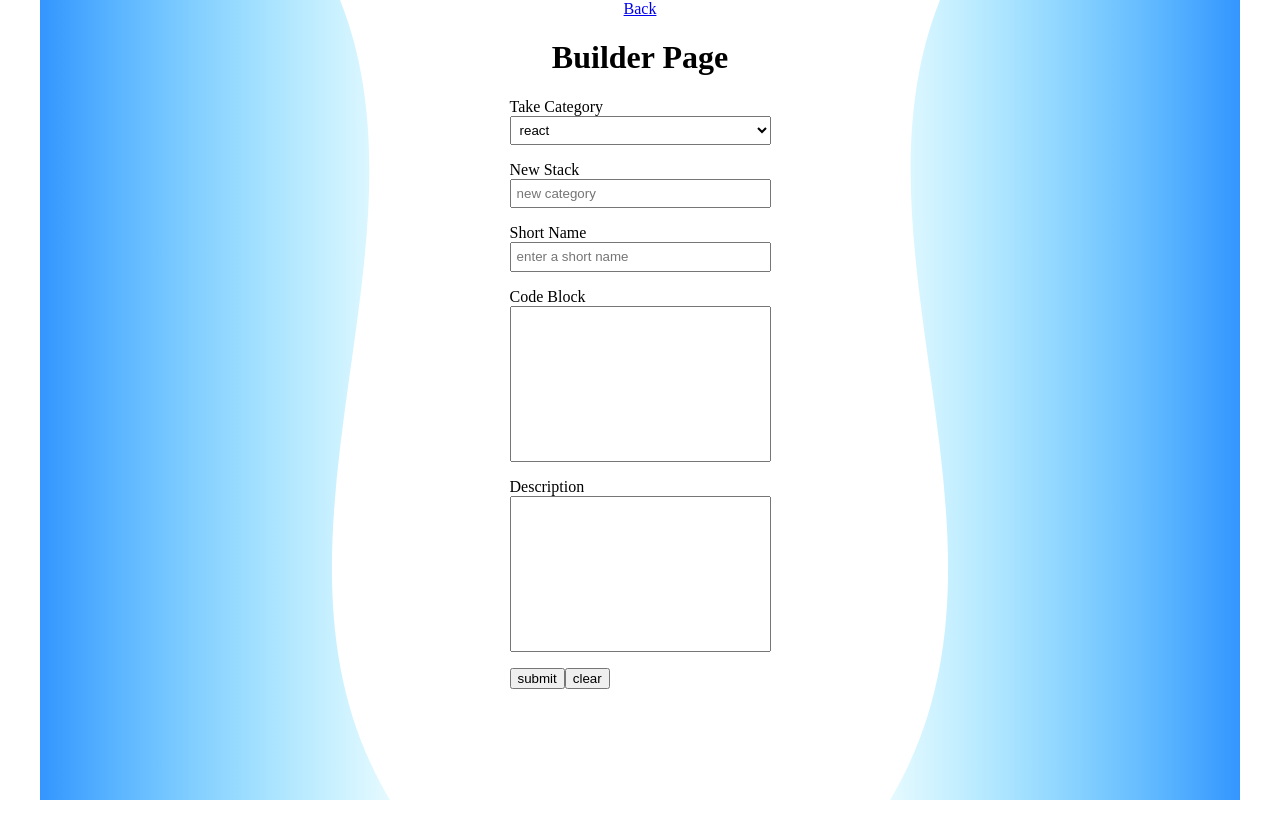
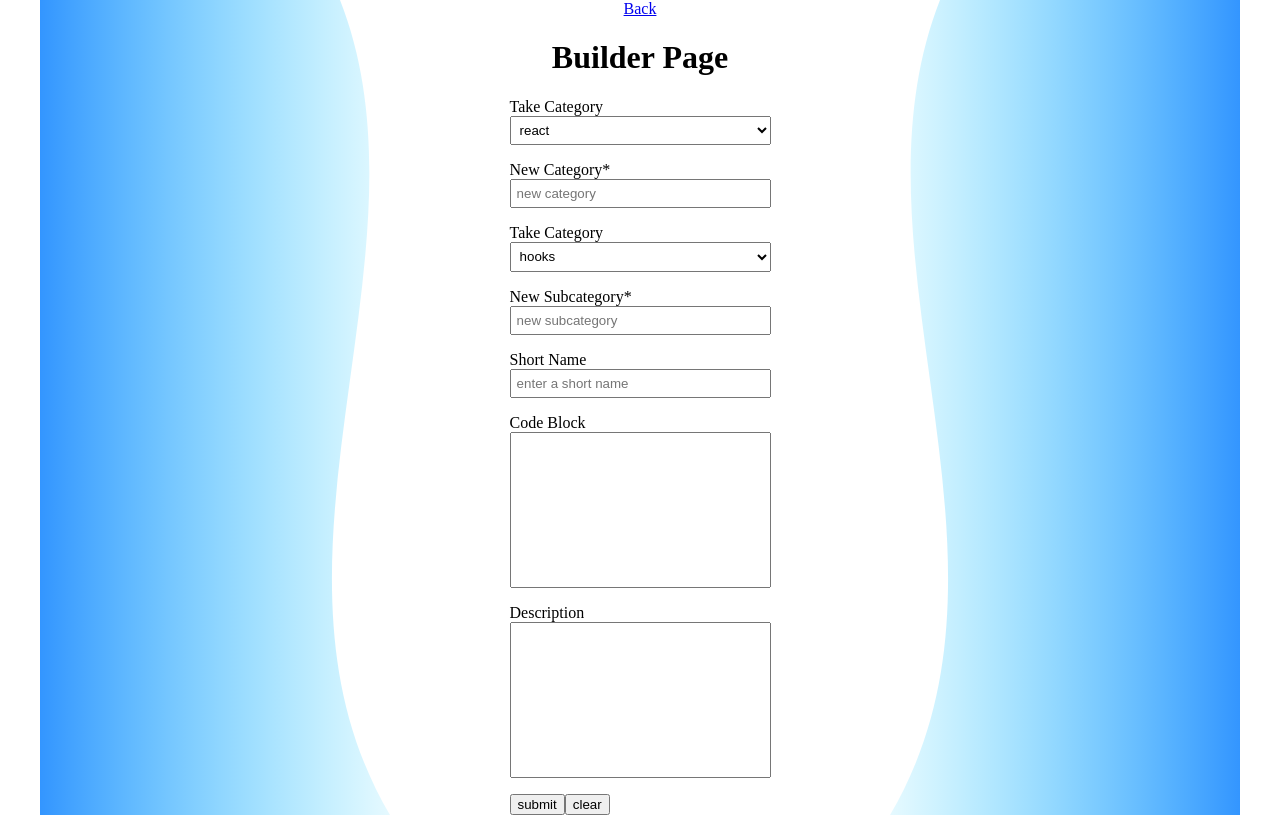
Before and after one commit to Doktorlich/cheat-sheet-hub, a Next.js app: page /builder in a window 1280 px wide. Built offline with nearby package versions, Linux system fonts and the light colour scheme.

Commit message:
feat: add new input and select field

```diff
--- a/app/builder/page.tsx
+++ b/app/builder/page.tsx
@@ -1,7 +1,6 @@
 import classes from "./page.module.css";
 import Link from "next/link";
 import { ELEMENTS_LIST } from "@/app/lib/mockData";
-
 
 export default function BuilderPage() {
     return (
@@ -23,12 +22,41 @@ export default function BuilderPage() {
                         <option value={"other"}>other...</option>
                     </select>
                 </label>
-                {/*При выборе в select "Other", должно показываться поле input куда нужно ввести новое имя категории*/}
                 <label htmlFor="new-category">
-                    new stack
+                    new category*
                     <input type="text" name={"new-category"} id={"new-category"} placeholder={"new category"} />
                 </label>
-
+                {/*При выборе в select "Other", должно показываться поле input куда нужно ввести новое имя категории*/}
+                <label htmlFor="subcategory">
+                    take category
+                    {/*Нужно учесть, что при выборе Other категории нужно валидировать, что бы не создавалась категория Other*/}
+                    <select name="subcategory" id="subcategory">
+                        {/* 1. Берем весь список технологий */}
+                        {ELEMENTS_LIST
+                            // 2. Достаем из каждой технологии её подкатегории (если они есть)
+                            .flatMap(sheet => sheet.subcategory || [])
+                            // 3. Фильтруем, чтобы названия подкатегорий не повторялись в списке
+                            .filter((sub, index, self) => self.findIndex(s => s.title === sub.title) === index)
+                            // 4. Рендерим каждую уникальную подкатегорию в option
+                            .map(sub => {
+                                return (
+                                    <option key={sub.title} value={sub.title}>
+                                        {sub.title}
+                                    </option>
+                                );
+                            })}
+                        <option value={"other"}>other...</option>
+                    </select>
+                </label>
+                <label htmlFor="new-subcategory">
+                    new subcategory*
+                    <input
+                        type="text"
+                        name={"new-subcategory"}
+                        id={"new-subcategory"}
+                        placeholder={"new subcategory"}
+                    />
+                </label>
                 <label htmlFor="short-name">
                     short name
                     <input type="text" name={"short-name"} id={"short-name"} placeholder={"enter a short name"} />
```
